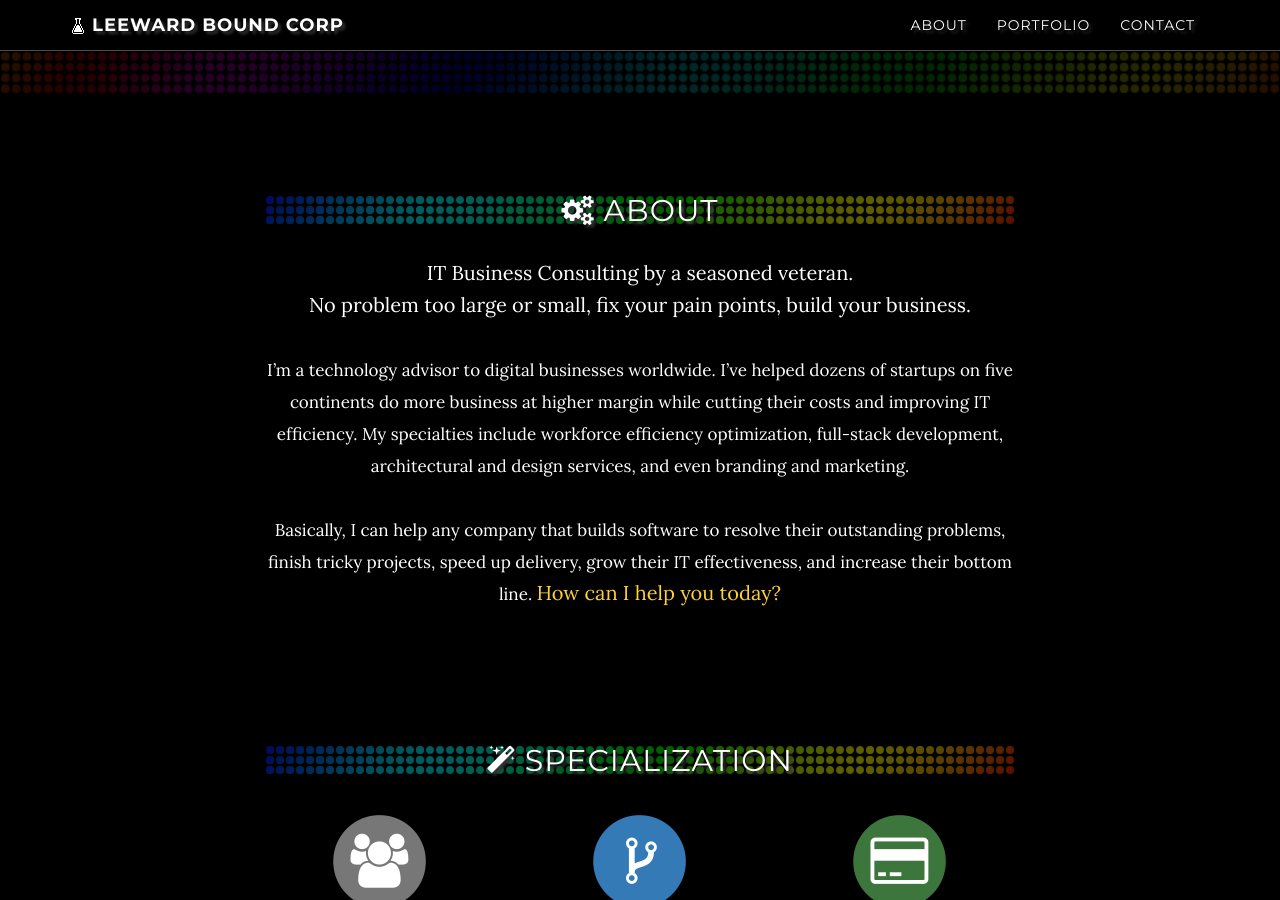
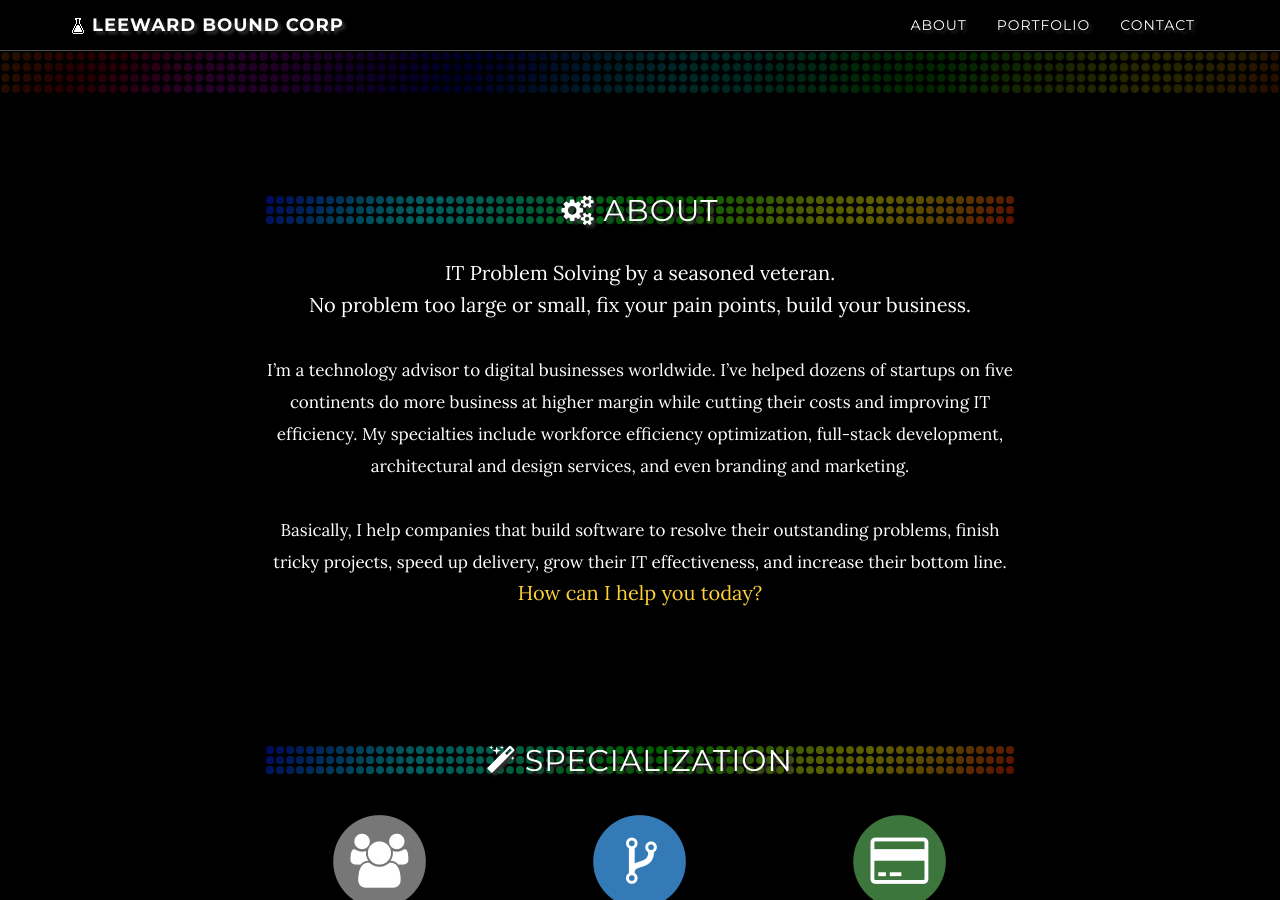
Before and after one commit to boundcorp/lwbco.github.io, a Jekyll site: the page built from index.html, in a window 1280 px wide and 900 px high, scrolled down 806 px. Built offline with Jekyll 4.4.1, drawn with Linux system fonts in a browser that asks for light colours; nearby versions of some CDN libraries; comment, search, counter and statistics services are not loaded.

Commit message:
updating verbage

```diff
--- a/_includes/about.html
+++ b/_includes/about.html
@@ -6,13 +6,13 @@
       <div class="col-lg-8 col-lg-offset-2">
         <h2><i class="fa fa-cogs"></i> About</h2>
         <p>
-        IT Business Consulting by a seasoned veteran.<br />
+        IT Problem Solving by a seasoned veteran.<br />
         No problem too large or small, fix your pain points, build your business.
         <br /><br />
         <small>
         I’m a technology advisor to digital businesses worldwide. I’ve helped dozens of startups on five continents do more business at higher margin while cutting their costs and improving IT efficiency. My specialties include workforce efficiency optimization, full-stack development, architectural and design services, and even branding and marketing.
         <br /><br />
-        Basically, I can help any company that builds software to
+        Basically, I help companies that build software to
         resolve their outstanding problems, finish tricky projects,
         speed up delivery, grow their IT effectiveness,
         and increase their bottom line.
```
